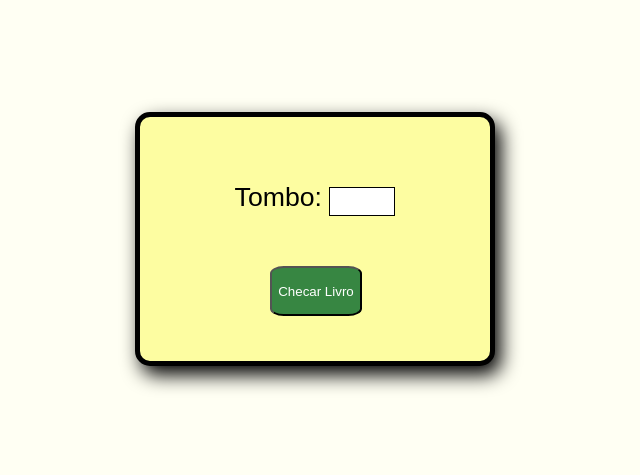
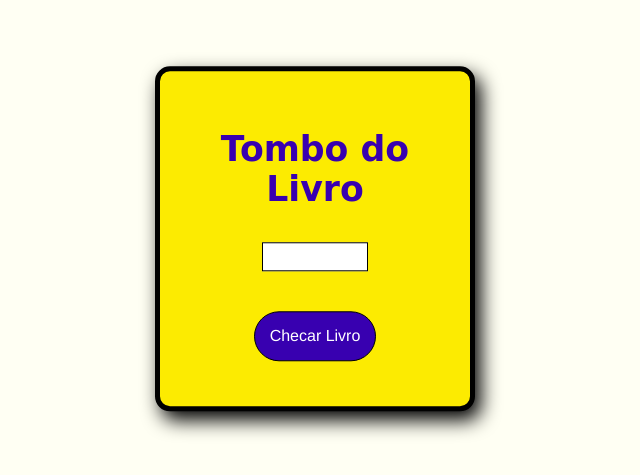
Before and after one commit to Brenno-Anunciato/Livros-Mannrich, a plain HTML site: page index.html in a window 1280 px wide. Shown: the part 161-636 px from the top of the page, without its empty margins (325-965 px from the left). Drawn offline with Linux system fonts and the light colour scheme; a web font is replaced by a local one.

Commit message:
Segundo Commit

```diff
--- a/index.html
+++ b/index.html
@@ -5,6 +5,9 @@
     <meta http-equiv="X-UA-Compatible" content="IE=edge">
     <meta name="viewport" content="width=device-width, initial-scale=1.0">
     <link rel="stylesheet" href="style.css">
+    <link rel="preconnect" href="https://fonts.googleapis.com">
+    <link rel="preconnect" href="https://fonts.gstatic.com" crossorigin>
+    <link href="https://fonts.googleapis.com/css2?family=Cherry+Bomb+One&family=Montserrat:ital,wght@0,100;0,200;0,300;0,400;0,500;0,600;0,700;0,800;0,900;1,100;1,200;1,300;1,400;1,500;1,600;1,700;1,800;1,900&family=Open+Sans:ital,wght@0,300;0,400;0,500;0,600;0,700;0,800;1,300;1,400;1,500;1,600;1,700;1,800&display=swap" rel="stylesheet">
     <title>Gerador PHL</title>
 </head>
 <body>
@@ -13,7 +16,8 @@
     <div id="tudo" >
         <div id="dentro">
 
-            <label for="codigo">Tombo:</label>
+            <h1>Tombo do Livro</h1>
+            <label for="codigo"></label>
             <input class="meuInput"  type="text" id="tombo" name="tombo">
 
         </div>
--- a/style.css
+++ b/style.css
@@ -9,41 +9,57 @@ body {
   transform: translate(-50%, -50%);
   border: 5px solid black;
   padding: 15px;
-  width: 40vh;
-  background-color: rgb(253, 253, 161);
+  width: 35vh;
+  background-color: #FCEB01;
   box-shadow: 6px 9px 19px 0px;
   border-radius: 15px;
 }
 
 #dentro {
-  font-family: Arial, Helvetica, sans-serif;
-  font-size: 20pt;
+  font-family: 'Cherry Bomb One', cursive;
+  font-size: 13pt;
   text-align: center;
-  padding: 50px;
+  padding: 10px;
 
 }
 
+h1 {
+  color: #3800b0;
+  padding: 10px;
+}
 
 input {
-  width: 60px;
+  width: 100px;
   height: 25px;
   border: 1px solid black;
+  margin-bottom: 30px;
 }
 
 
 
 #botao1 {
-  background-color: rgb(55, 134, 66);
-  height: 50px;
-  margin-left: 36%;
-  border-radius: 15%;
+  background-color: #3800b0;
+  border: 1px solid rgb(0, 0, 0);
   color: white;
-  margin-bottom: 30px;
+  padding: 15px 15px;
+  text-align: center;
+  display: inline-block;
+  font-size: 16px;
+  border-radius: 30px;
+  font-family: 'Franklin Gothic Medium', 'Arial Narrow', Arial, sans-serif;
+  font-size: 12pt;
+  display: block;
+  margin: 0 auto;
 
 }
 
 #botao1:hover{
-  background-color: rgb(0, 0, 255);
+  background-color: #5528b6;
+
+}
+
+#button{
+  padding-bottom: 30px;
 }
 
 
```
Also changed, not shown: converter.js.
